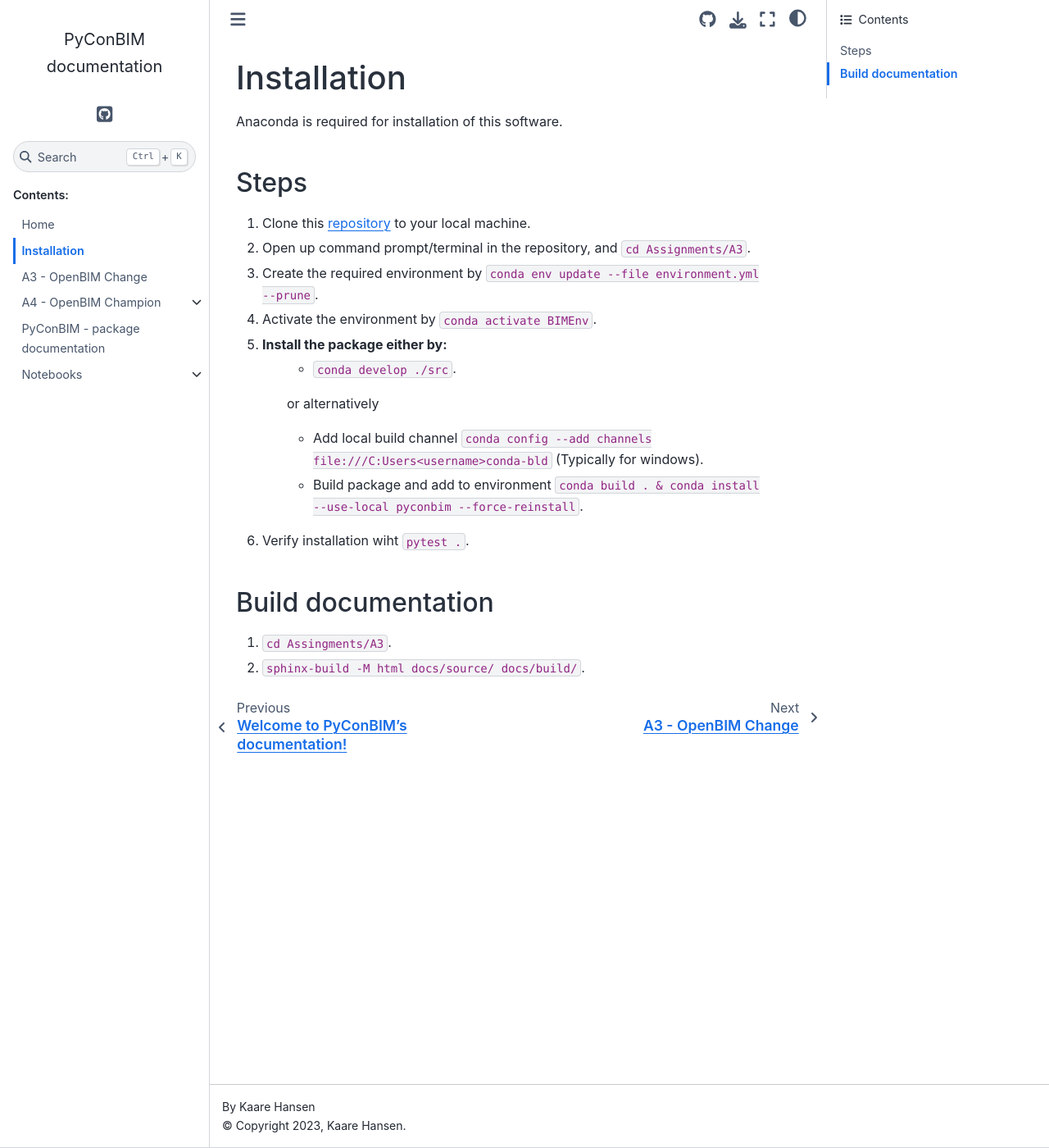
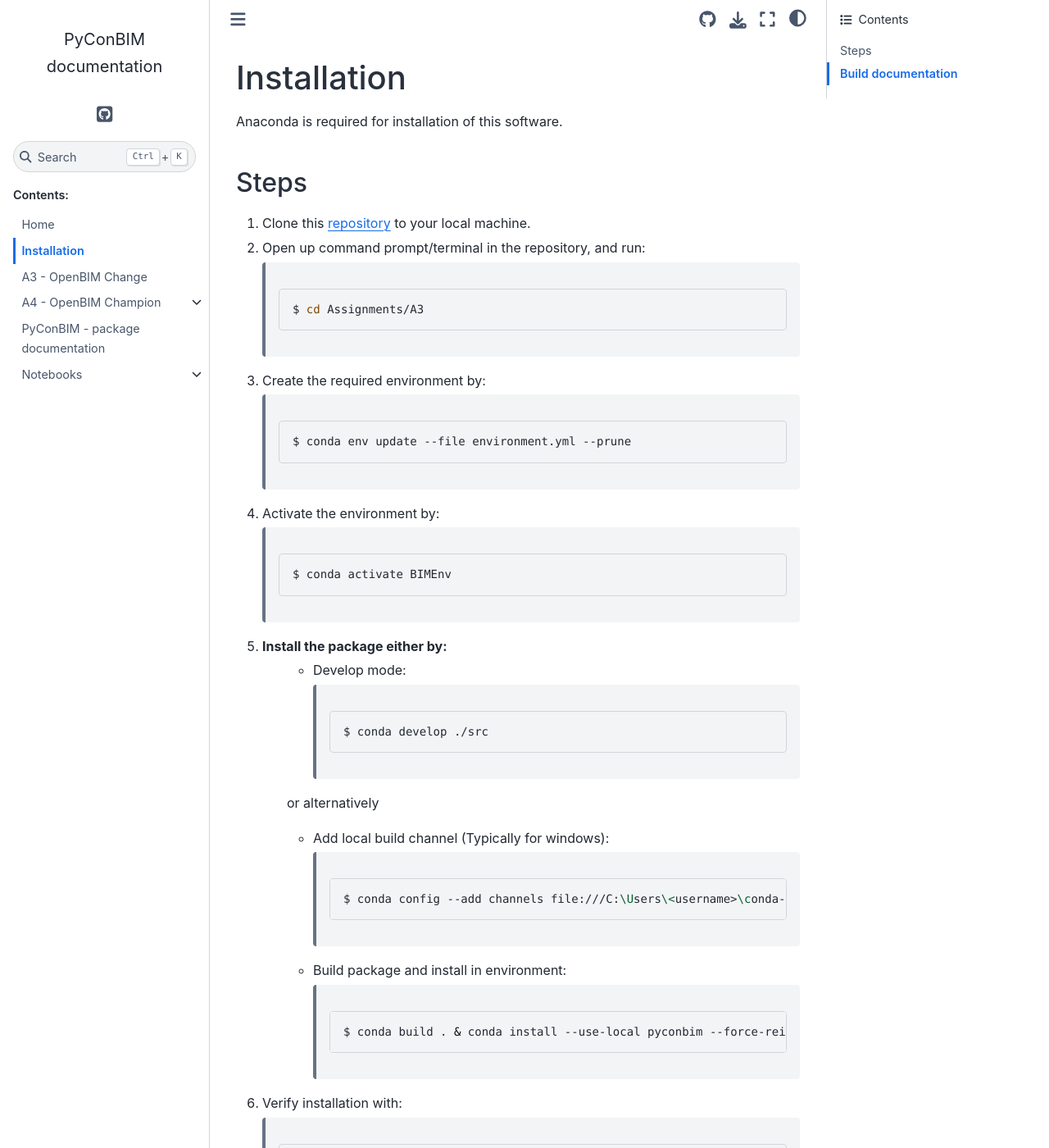
Before and after one commit to KaareH/DTU_E23_41934_Advanced-BIM, a Sphinx documentation site: the page built from Assignments/A3/docs/source/installation.rst, in a window 1280 px wide and 1400 px high. Shown: the whole window at 82% size. Built offline with Sphinx 7.4.7 and the Sphinx Book theme 1.1.4, drawn with Linux system fonts in a browser that asks for light colours; pages that are not in the unit, such as notebooks, are missing from menus; the version number could not be read and is left out.

Commit message:
Nicer installation formatting

```diff
--- a/Assignments/A3/docs/source/installation.rst
+++ b/Assignments/A3/docs/source/installation.rst
@@ -3,25 +3,63 @@
 
 Anaconda is required for installation of this software.
 
+
 Steps
 ------
 
 1. Clone this `repository <https://github.com/KaareH/DTU_E23_41934_Advanced-BIM>`_ to your local machine.
-2. Open up command prompt/terminal in the repository, and :code:`cd Assignments/A3`.
-3. Create the required environment by :code:`conda env update --file environment.yml --prune`.
-4. Activate the environment by :code:`conda activate BIMEnv`.
+2. Open up command prompt/terminal in the repository, and run:
+
+    .. code-block:: console
+
+        $ cd Assignments/A3
+3. Create the required environment by:
+
+    .. code-block:: console
+
+        $ conda env update --file environment.yml --prune
+4. Activate the environment by:
+
+    .. code-block:: console
+
+        $ conda activate BIMEnv
+
 5. Install the package either by:
-    * :code:`conda develop ./src`.
+    * Develop mode:
+
+        .. code-block:: console
+
+            $ conda develop ./src
 
     | or alternatively
 
-    * Add local build channel :code:`conda config --add channels file:///C:\Users\<username>\conda-bld` (Typically for windows).
-    * Build package and add to environment :code:`conda build . & conda install --use-local pyconbim --force-reinstall`.
+    * Add local build channel (Typically for windows):
 
-6. Verify installation wiht :code:`pytest .`.
+        .. code-block:: console
+
+            $ conda config --add channels file:///C:\Users\<username>\conda-bld
+
+    * Build package and install in environment:
+
+        .. code-block:: console
+
+            $ conda build . & conda install --use-local pyconbim --force-reinstall
+
+6. Verify installation with:
+
+    .. code-block:: console
+
+        $ pytest .
+
 
 
 Build documentation
 ------------------------
-1. :code:`cd Assingments/A3`.
-2. :code:`sphinx-build -M html docs/source/ docs/build/`.
+1.
+    .. code-block:: console
+
+        $ cd Assingments/A3
+2.
+    .. code-block:: console
+
+        $ sphinx-build -M html docs/source/ docs/build/
```
